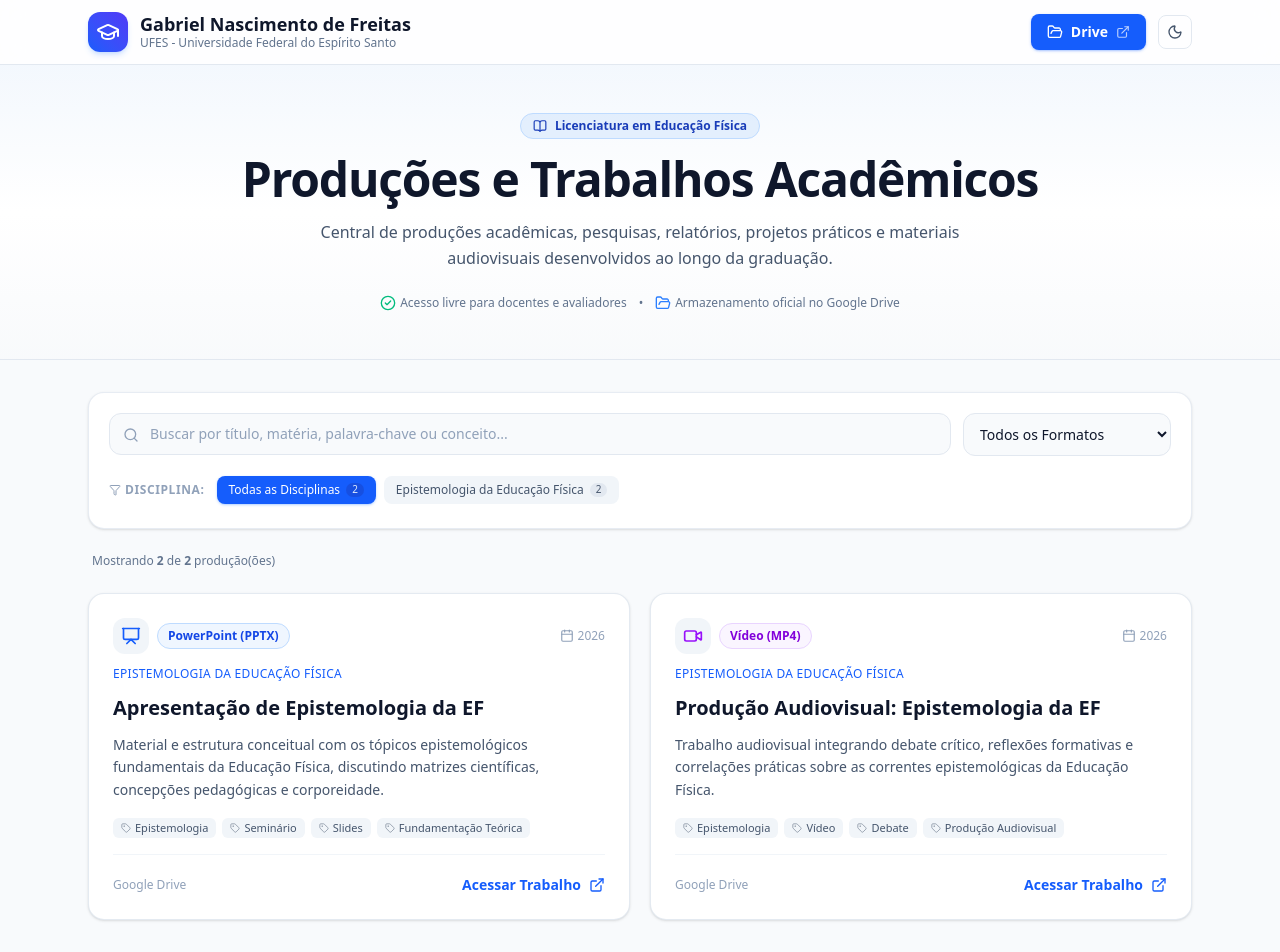
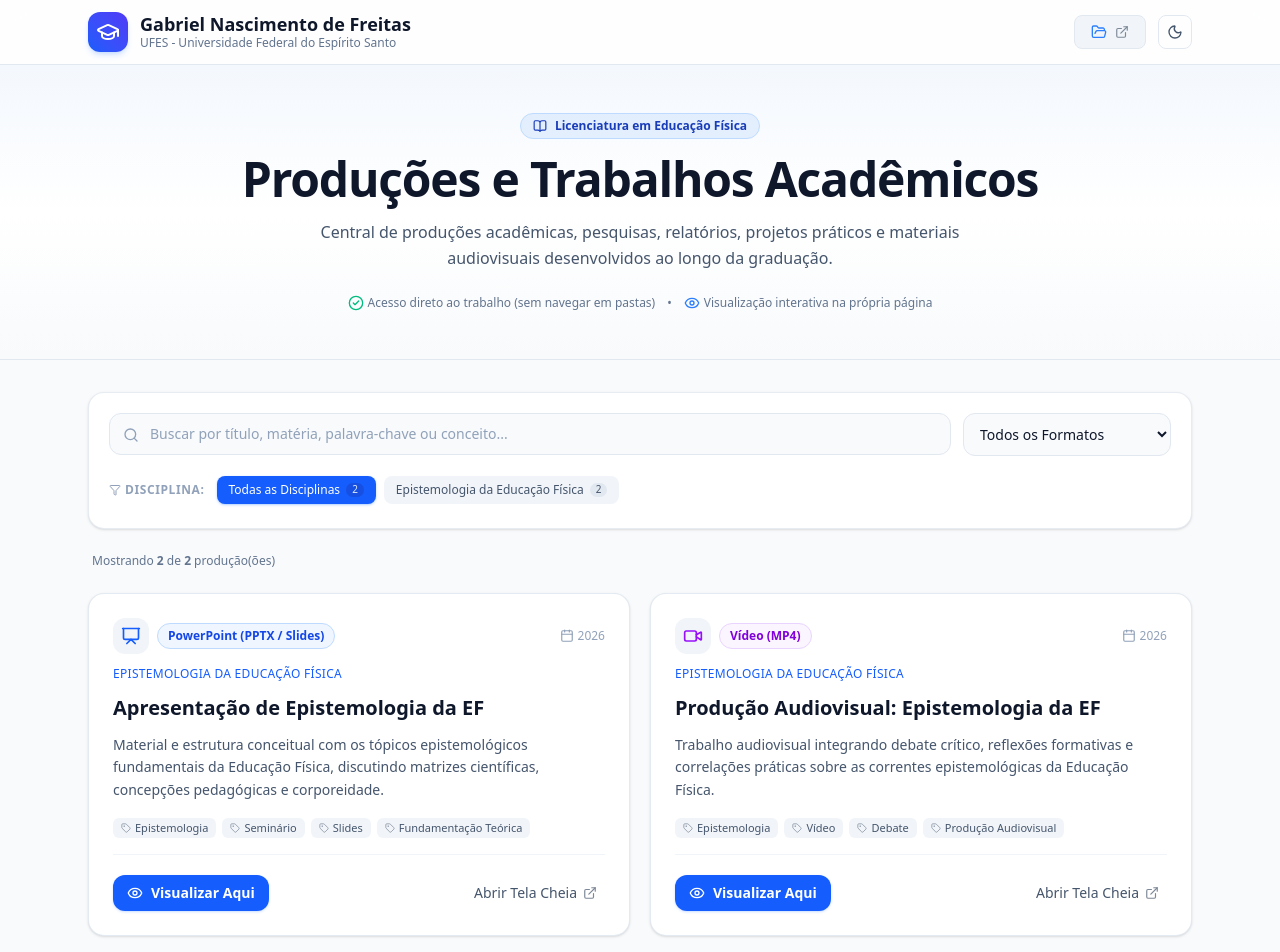
Before and after one commit to ShacoJAVA/academico-gabriel, a React (Vite) app: page / in a window 1280 px wide. Shown: the top 952 px of the page. Built offline with nearby package versions, Linux system fonts and the light colour scheme.

Commit message:
feat: embed direct work viewer modal and links without entering drive folders

```diff
--- a/src/App.jsx
+++ b/src/App.jsx
@@ -15,13 +15,17 @@ import {
   Calendar,
   Tag,
   CheckCircle2,
-  Share2
+  Eye,
+  X,
+  Play,
+  Maximize2
 } from 'lucide-react'
 
 export default function App() {
   const [searchTerm, setSearchTerm] = useState('')
   const [selectedDiscipline, setSelectedDiscipline] = useState('TODAS')
   const [selectedType, setSelectedType] = useState('TODOS')
+  const [activeModalItem, setActiveModalItem] = useState(null)
   const [darkMode, setDarkMode] = useState(() => {
     if (typeof window !== 'undefined') {
       const saved = localStorage.getItem('theme')
@@ -40,6 +44,17 @@ export default function App() {
       localStorage.setItem('theme', 'light')
     }
   }, [darkMode])
+
+  // Fechar modal com tecla ESC
+  useEffect(() => {
+    const handleKeyDown = (e) => {
+      if (e.key === 'Escape') {
+        setActiveModalItem(null)
+      }
+    }
+    window.addEventListener('keydown', handleKeyDown)
+    return () => window.removeEventListener('keydown', handleKeyDown)
+  }, [])
 
   // Lista única de disciplinas
   const disciplines = useMemo(() => {
@@ -122,12 +137,11 @@ export default function App() {
               href={data.estudante.driveUrl}
               target="_blank"
               rel="noopener noreferrer"
-              className="inline-flex items-center space-x-2 px-3 py-1.5 sm:px-4 sm:py-2 text-xs sm:text-sm font-semibold rounded-lg bg-blue-600 text-white hover:bg-blue-700 active:scale-95 shadow-sm shadow-blue-600/30 transition-all"
+              className="inline-flex items-center space-x-2 px-3 py-1.5 sm:px-4 sm:py-2 text-xs sm:text-sm font-semibold rounded-lg bg-slate-100 hover:bg-slate-200 dark:bg-slate-800 dark:hover:bg-slate-700 text-slate-700 dark:text-slate-200 transition-all border border-slate-200 dark:border-slate-700"
             >
-              <FolderOpen className="w-4 h-4" />
-              <span className="hidden xs:inline">Pasta Google Drive</span>
-              <span className="xs:hidden">Drive</span>
-              <ExternalLink className="w-3.5 h-3.5 opacity-70" />
+              <FolderOpen className="w-4 h-4 text-blue-500" />
+              <span className="hidden xs:inline">Pasta Completa</span>
+              <ExternalLink className="w-3.5 h-3.5 opacity-60" />
             </a>
 
             <button
@@ -160,12 +174,12 @@ export default function App() {
           <div className="pt-2 flex flex-wrap items-center justify-center gap-3 text-xs text-slate-500 dark:text-slate-400">
             <span className="inline-flex items-center space-x-1">
               <CheckCircle2 className="w-4 h-4 text-emerald-500" />
-              <span>Acesso livre para docentes e avaliadores</span>
+              <span>Acesso direto ao trabalho (sem navegar em pastas)</span>
             </span>
             <span>•</span>
             <span className="inline-flex items-center space-x-1">
-              <FolderOpen className="w-4 h-4 text-blue-500" />
-              <span>Armazenamento oficial no Google Drive</span>
+              <Eye className="w-4 h-4 text-blue-500" />
+              <span>Visualização interativa na própria página</span>
             </span>
           </div>
         </div>
@@ -331,17 +345,24 @@ export default function App() {
                   </div>
                 </div>
 
-                {/* Botão de Ação / Link do Drive */}
-                <div className="pt-5 mt-4 border-t border-slate-100 dark:border-slate-800/80 flex items-center justify-between">
-                  <span className="text-xs text-slate-400">Google Drive</span>
+                {/* Botões de Ação Direta */}
+                <div className="pt-5 mt-4 border-t border-slate-100 dark:border-slate-800/80 flex items-center justify-between gap-2">
+                  <button
+                    onClick={() => setActiveModalItem(item)}
+                    className="inline-flex items-center space-x-2 px-3.5 py-2 text-xs sm:text-sm font-semibold rounded-xl bg-blue-600 hover:bg-blue-700 text-white shadow-sm shadow-blue-500/20 active:scale-95 transition-all"
+                  >
+                    <Eye className="w-4 h-4" />
+                    <span>Visualizar Aqui</span>
+                  </button>
+
                   <a
-                    href={item.linkDrive}
+                    href={item.previewUrl}
                     target="_blank"
                     rel="noopener noreferrer"
-                    className="inline-flex items-center space-x-2 text-sm font-semibold text-blue-600 dark:text-blue-400 hover:text-blue-700 dark:hover:text-blue-300 group/link"
+                    className="inline-flex items-center space-x-1.5 text-xs sm:text-sm font-medium text-slate-600 dark:text-slate-300 hover:text-blue-600 dark:hover:text-blue-400 transition-colors py-2 px-2"
                   >
-                    <span>Acessar Trabalho</span>
-                    <ExternalLink className="w-4 h-4 group-hover/link:translate-x-0.5 group-hover/link:-translate-y-0.5 transition-transform" />
+                    <span>Abrir Tela Cheia</span>
+                    <ExternalLink className="w-3.5 h-3.5 opacity-70" />
                   </a>
                 </div>
               </article>
@@ -360,6 +381,81 @@ export default function App() {
         )}
       </main>
 
+      {/* Modal Interativo de Visualização Direta */}
+      {activeModalItem && (
+        <div
+          className="fixed inset-0 z-50 flex items-center justify-center p-3 sm:p-6 bg-slate-950/80 backdrop-blur-sm transition-all"
+          onClick={() => setActiveModalItem(null)}
+        >
+          <div
+            className="relative w-full max-w-5xl bg-white dark:bg-slate-900 rounded-2xl border border-slate-200 dark:border-slate-800 shadow-2xl overflow-hidden flex flex-col max-h-[92vh] animate-in fade-in zoom-in-95 duration-150"
+            onClick={(e) => e.stopPropagation()}
+          >
+            {/* Barra do Topo do Modal */}
+            <div className="p-4 sm:px-6 sm:py-4 border-b border-slate-200 dark:border-slate-800 flex items-center justify-between bg-slate-50/50 dark:bg-slate-900/50">
+              <div className="flex items-center space-x-3 pr-2 overflow-hidden">
+                <div className="p-2 rounded-xl bg-slate-100 dark:bg-slate-800 shrink-0">
+                  {getFormatIcon(activeModalItem.tipo)}
+                </div>
+                <div className="min-w-0">
+                  <h3 className="font-bold text-sm sm:text-base text-slate-900 dark:text-white truncate">
+                    {activeModalItem.titulo}
+                  </h3>
+                  <p className="text-xs text-blue-600 dark:text-blue-400 font-medium truncate">
+                    {activeModalItem.disciplina} • {activeModalItem.formato}
+                  </p>
+                </div>
+              </div>
+
+              <div className="flex items-center space-x-2 shrink-0">
+                <a
+                  href={activeModalItem.previewUrl}
+                  target="_blank"
+                  rel="noopener noreferrer"
+                  className="p-2 rounded-lg text-slate-500 hover:text-slate-700 dark:text-slate-400 dark:hover:text-white hover:bg-slate-100 dark:hover:bg-slate-800 transition-colors"
+                  title="Abrir em Nova Aba"
+                >
+                  <Maximize2 className="w-4 h-4" />
+                </a>
+
+                <button
+                  onClick={() => setActiveModalItem(null)}
+                  className="p-2 rounded-lg text-slate-500 hover:text-slate-700 dark:text-slate-400 dark:hover:text-white hover:bg-slate-100 dark:hover:bg-slate-800 transition-colors"
+                  title="Fechar (Esc)"
+                >
+                  <X className="w-5 h-5" />
+                </button>
+              </div>
+            </div>
+
+            {/* Container do Iframe / Player Embutido */}
+            <div className="relative w-full flex-1 bg-black min-h-[50vh] sm:min-h-[65vh]">
+              <iframe
+                src={activeModalItem.previewUrl}
+                title={activeModalItem.titulo}
+                className="w-full h-full absolute inset-0 border-0"
+                allow="autoplay; fullscreen"
+                allowFullScreen
+              />
+            </div>
+
+            {/* Rodapé do Modal */}
+            <div className="p-3 sm:px-6 sm:py-3 border-t border-slate-200 dark:border-slate-800 bg-white dark:bg-slate-900 flex items-center justify-between text-xs text-slate-500">
+              <span className="truncate pr-2">{activeModalItem.descricao}</span>
+              <a
+                href={activeModalItem.directUrl}
+                target="_blank"
+                rel="noopener noreferrer"
+                className="text-blue-600 dark:text-blue-400 hover:underline font-medium shrink-0 flex items-center space-x-1"
+              >
+                <span>Link Original</span>
+                <ExternalLink className="w-3 h-3" />
+              </a>
+            </div>
+          </div>
+        </div>
+      )}
+
       {/* Rodapé */}
       <footer className="mt-auto border-t border-slate-200 dark:border-slate-800 bg-white dark:bg-slate-900/60 py-6 px-4 sm:px-6 transition-colors">
         <div className="max-w-6xl mx-auto flex flex-col sm:flex-row items-center justify-between gap-4 text-xs text-slate-500 dark:text-slate-400">
@@ -373,7 +469,7 @@ export default function App() {
               rel="noopener noreferrer"
               className="hover:text-blue-600 dark:hover:text-blue-400 transition-colors"
             >
-              Abrir Pasta do Drive
+              Pasta Geral no Drive
             </a>
             <span>•</span>
             <span>Licenciatura em Educação Física</span>
--- a/src/data/trabalhos.json
+++ b/src/data/trabalhos.json
@@ -12,11 +12,12 @@
       "titulo": "Apresentação de Epistemologia da EF",
       "disciplina": "Epistemologia da Educação Física",
       "tipo": "Apresentação",
-      "formato": "PowerPoint (PPTX)",
+      "formato": "PowerPoint (PPTX / Slides)",
       "ano": "2026",
       "descricao": "Material e estrutura conceitual com os tópicos epistemológicos fundamentais da Educação Física, discutindo matrizes científicas, concepções pedagógicas e corporeidade.",
       "tags": ["Epistemologia", "Seminário", "Slides", "Fundamentação Teórica"],
-      "linkDrive": "https://drive.google.com/drive/folders/1jXzZ6R5uGZ0aEHWpc7HcdngKalkn5IZp?usp=sharing",
+      "previewUrl": "https://docs.google.com/presentation/d/1HCmPzRliu4mna5J_AamjLIJRlKMqMB_Q/preview",
+      "directUrl": "https://docs.google.com/presentation/d/1HCmPzRliu4mna5J_AamjLIJRlKMqMB_Q/edit?usp=drive_link",
       "destaque": true
     },
     {
@@ -28,7 +29,8 @@
       "ano": "2026",
       "descricao": "Trabalho audiovisual integrando debate crítico, reflexões formativas e correlações práticas sobre as correntes epistemológicas da Educação Física.",
       "tags": ["Epistemologia", "Vídeo", "Debate", "Produção Audiovisual"],
-      "linkDrive": "https://drive.google.com/drive/folders/1jXzZ6R5uGZ0aEHWpc7HcdngKalkn5IZp?usp=sharing",
+      "previewUrl": "https://drive.google.com/file/d/1lbrGDqcAAsa7UiuMp5rDTXNo1hVAyiRt/preview",
+      "directUrl": "https://drive.google.com/file/d/1lbrGDqcAAsa7UiuMp5rDTXNo1hVAyiRt/view?usp=drive_link",
       "destaque": true
     }
   ]
```
